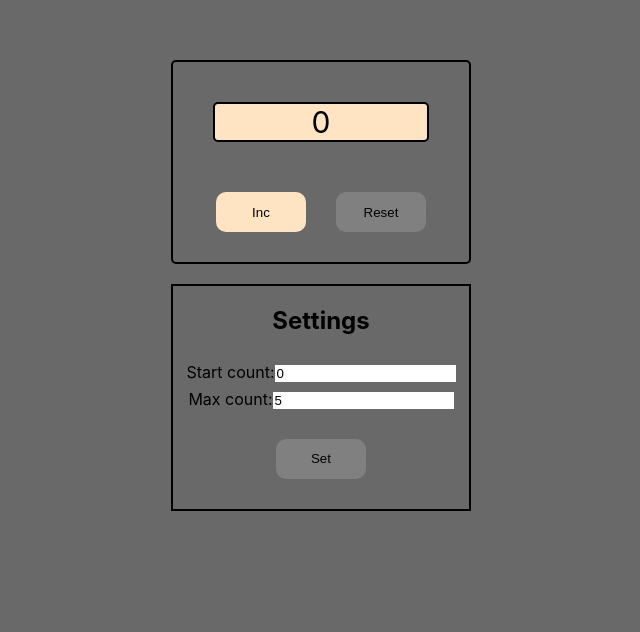
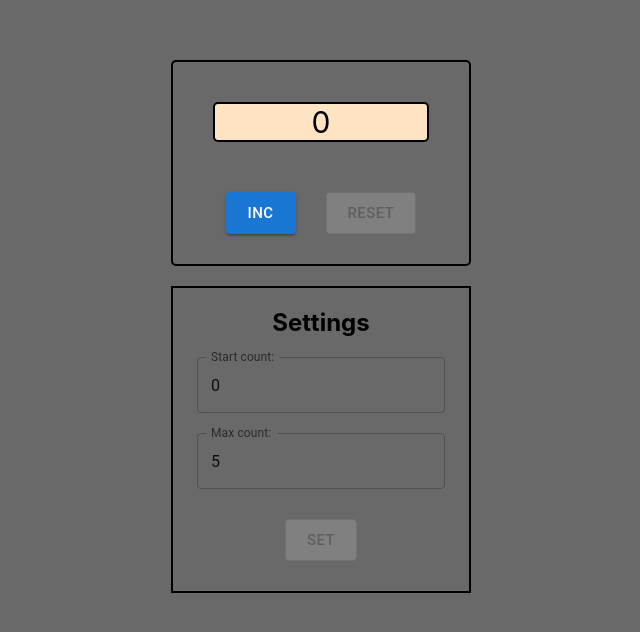
Before and after one commit to maskal2719/counter, a React (Create React App) app: page / in a window 1280 px wide. Shown: the part 140-772 px from the top of the page, without its empty margins (319-959 px from the left). Built offline with nearby package versions, Linux system fonts and the light colour scheme.

Commit message:
add material inputs and btns

```diff
--- a/package.json
+++ b/package.json
@@ -3,6 +3,9 @@
   "version": "0.1.0",
   "private": true,
   "dependencies": {
+    "@emotion/react": "^11.10.6",
+    "@emotion/styled": "^11.10.6",
+    "@mui/material": "^5.11.14",
     "@testing-library/jest-dom": "^5.14.1",
     "@testing-library/react": "^13.0.0",
     "@testing-library/user-event": "^13.2.1",
--- a/src/App.css
+++ b/src/App.css
@@ -51,6 +51,12 @@ button[disabled]{
   border: 2px solid black;
 }
 
+.setting-inputs {
+  display: flex;
+  flex-direction: column;
+  gap: 20px;
+}
+
 .input {
   margin-top: 10px;
   border: none;
--- a/src/components/Setting/Setting.tsx
+++ b/src/components/Setting/Setting.tsx
@@ -12,14 +12,17 @@ type SettingPropsType = {
 }
 
 const Setting: FC<SettingPropsType> = ({minCount,maxCount,setMinInputCount,setMaxInputCount, isDisableSet, setNewValues}) => {
-    const inputStartError = minCount < 0 || minCount === maxCount ? 'input_error' : ''
-    const inputMaxError = maxCount <= 0 || maxCount <= minCount ? 'input_error' : ''
+    const inputStartError = minCount < 0 || minCount === maxCount
+    const inputMaxError = maxCount <= 0 || maxCount <= minCount
 
     return (
         <div className={'setting'}>
             <h2>Settings</h2>
-            <SuperInput title={'Start count:'} value={minCount} onChange={setMinInputCount} className={`input ${inputStartError}`} type={"number"}/>
-            <SuperInput title={'Max count:'} value={maxCount} onChange={setMaxInputCount} className={`input ${inputMaxError}`} type={"number"}/>
+            <div className={'setting-inputs'}>
+                <SuperInput title={'Start count:'} value={minCount} onChange={setMinInputCount} error={inputStartError} type={"number"}/>
+                <SuperInput title={'Max count:'} value={maxCount} onChange={setMaxInputCount} error={inputMaxError} type={"number"}/>
+            </div>
+
 
             <div className={'btn-container'}>
                 <SuperButton name={'Set'} callBack={setNewValues} isDisable={isDisableSet}/>
--- a/src/components/SuperButton/SuperButton.tsx
+++ b/src/components/SuperButton/SuperButton.tsx
@@ -1,3 +1,4 @@
+import Button from '@mui/material/Button';
 import React, {FC} from 'react';
 
 export type SuperButtonPropsType = {
@@ -11,6 +12,6 @@ export const SuperButton: FC<SuperButtonPropsType> = ({name, callBack, isDisable
     }
 
     return (
-        <button className={'btn'} disabled={isDisable} onClick={onclickHandler}>{name}</button>
+        <Button size={"large"} variant={!isDisable ? "contained" : "outlined"} disabled={isDisable} onClick={onclickHandler}>{name}</Button>
     );
 };
--- a/src/components/SuperInput/SuperInput.tsx
+++ b/src/components/SuperInput/SuperInput.tsx
@@ -1,12 +1,16 @@
+import TextField from '@mui/material/TextField';
 import React, {DetailedHTMLProps, FC, InputHTMLAttributes} from 'react';
 
 type DefaultInputPropsType = DetailedHTMLProps<InputHTMLAttributes<HTMLInputElement>,
-    HTMLInputElement>
+    HTMLInputElement> & {
+    error?: boolean
+}
 
-const SuperInput:FC<DefaultInputPropsType> = ({type,title,onChange,value,className}) => {
+const SuperInput:FC<DefaultInputPropsType> = ({type,title,onChange,value,className, error}) => {
     return (
         <div>
-            {title}<input type={type} className={className} onChange={onChange} value={value}/>
+            <TextField type={type} label={title} variant="outlined" value={value} onChange={onChange} error={error}/>
+            {/*<input type={type} className={className} onChange={onChange} value={value}/>*/}
         </div>
     );
 };
```
Also changed, not shown: 1 other file (tests, documents, lock files or other folders).
